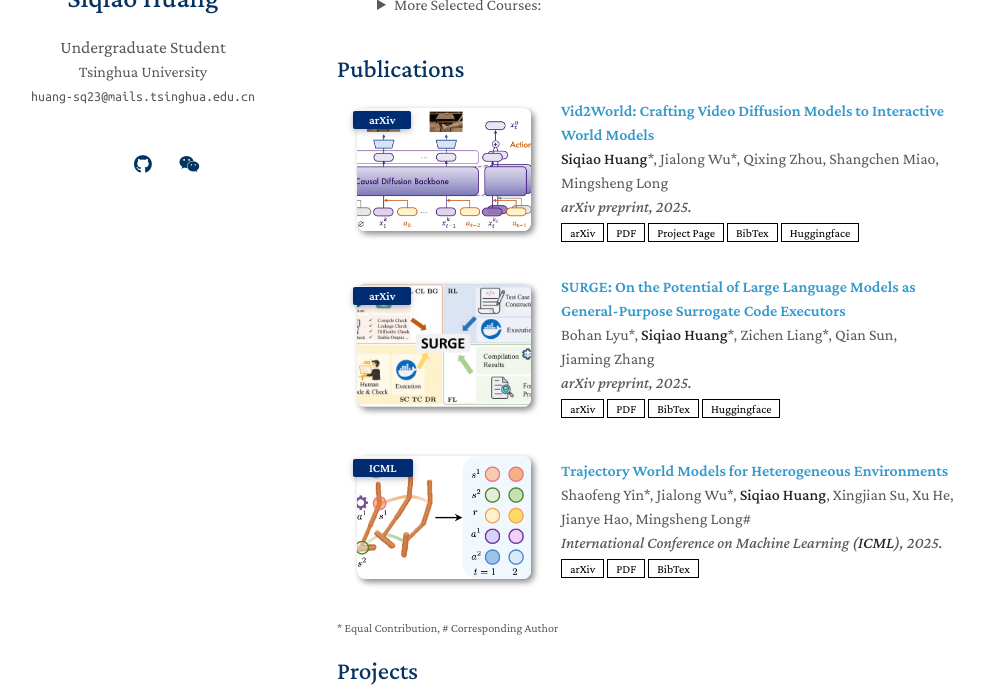
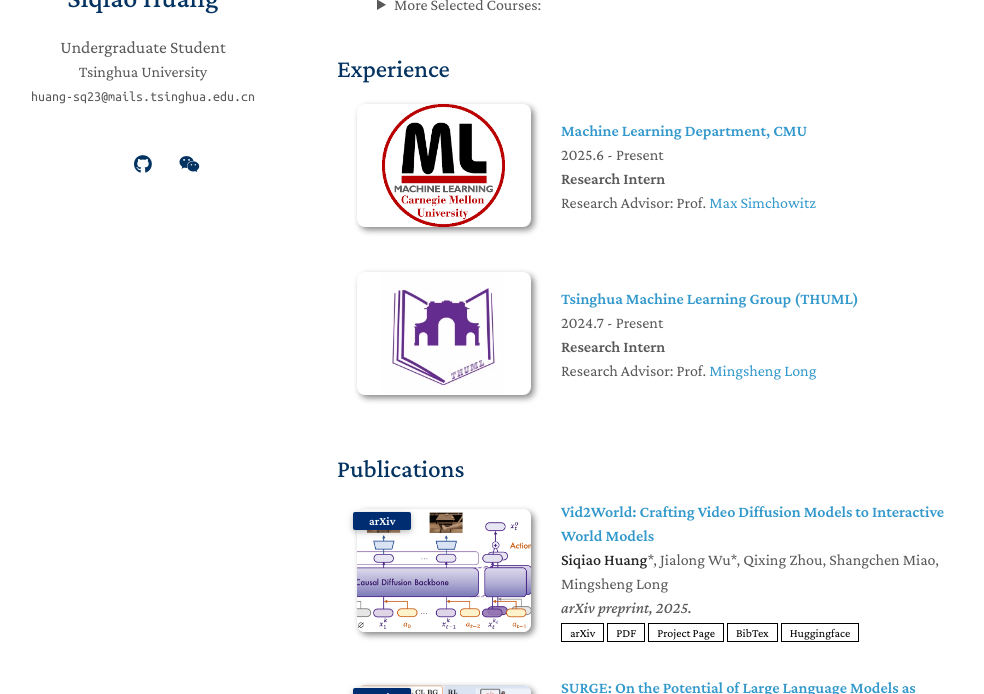
Before and after one commit to knightnemo/knightnemo.github.io, a Jekyll site: the page built from index.md, in a window 1280 px wide and 900 px high, scrolled down 764 px, cut to the strip 206-900 px from the top of the window. Shown: the whole strip, without its empty margins (133-1117 px from the left). Built offline with Jekyll 4.4.1, drawn with Linux system fonts in a browser that asks for light colours; a style sheet for code colours, icons or effects is not loaded; our own code applies the rules of GitHub Pages for plain Markdown files.

```diff
--- /dev/null
+++ b/_data/experience.yml
@@ -0,0 +1,11 @@
+main:
+  - title: "Machine Learning Department, CMU"
+    image: ./assets/img/mld_cmu.png
+    description: "<b>Research Intern</b> <br> Research Advisor: Prof. <a href='https://msimchowitz.github.io/'>Max Simchowitz</a>"
+    time: "2025.6 - Present"
+    page: https://msimchowitz.github.io/
+  - title: "Tsinghua Machine Learning Group (THUML)"
+    image: ./assets/img/thuml.png
+    description: "<b>Research Intern</b> <br> Research Advisor: Prof. <a href='https://ise.thss.tsinghua.edu.cn/~mlong/'>Mingsheng Long</a>"
+    time: "2024.7 - Present"
+    page: https://github.com/thuml
--- /dev/null
+++ b/_includes/experience.md
@@ -0,0 +1,50 @@
+<h2 id="experience" style="margin: 2px 0px -15px;">Experience</h2>
+
+<div class="publications">
+<ol class="bibliography">
+
+{% for link in site.data.experience.main %}
+
+<li>
+<div class="pub-row">
+  <div class="col-sm-3 abbr" style="position: relative;padding-right: 15px;padding-left: 15px;">
+    {% if link.image %}
+    <img src="{{ link.image }}" class="teaser img-fluid z-depth-1" style="width: 200; height=40%; object-fit: contain;">
+    {% if link.conference_short %}
+    <abbr class="badge">{{ link.conference_short }}</abbr>
+    {% endif %}
+    {% endif %}
+  </div>
+  <div class="col-sm-9" style="position: relative;padding-right: 15px;padding-left: 20px;">
+      <div class="title"><a href="{{ link.page }}">{{ link.title }}</a></div>
+      {% if link.time %}
+      <div class="time">
+      {{ link.time }}
+      </div>
+      {% endif %}
+      {% if link.description %}
+      <div class="description">
+      {{ link.description }}
+      {% endif %}
+      {% if link.language %}
+      <div class="language">
+      <strong>Language: </strong>{{ link.language }}</div>
+      {% endif %}
+      </div>
+    <div class="links">
+      <!-- {% if link.page %}
+      <a href="{{ link.page }}" class="btn btn-sm z-depth-0" role="button" target="_blank" style="font-size:12px;">Lab Website</a>
+      {% endif %} -->
+      {% if link.others %}
+      {{ link.others }}
+      {% endif %}
+    </div>
+  </div>
+</div>
+</li>
+<br>
+
+{% endfor %}
+
+</ol>
+</div>
--- a/index.md
+++ b/index.md
@@ -80,6 +80,7 @@
     **Selected Courses:** <code style="font-size: 0.75em; display: block; margin-left: 1.5em; margin-top: 0.5em; color: gray;">Natural Language Processing <span style="color: Maroon;">(A+)</span>, Algebra and Computation <span style="color: Maroon;">(A+, Top 1)</span>,<br> Fundamentals of Programming <span style="color: Maroon;">(A+)</span>, Multi-modal Machine Learning <span style="color: orange;">(A)</span>,<br> Deep Learning <span style="color: orange;">(A)</span>, Computer Vision <span style="color: orange;">(A)</span>, Introduction to Computer Systems <span style="color: orange;">(A)</span>.</code>
     <details><summary>More Selected Courses:</summary> <code style="font-size: 0.75em; display: block; margin-left: 1.5em; margin-top: 0em; color: gray;">Basic Principles of Marxism <span style="color: Maroon;">(A+)</span>, The History of Western Music <span style="color: Maroon;">(A+)</span>,<br>Discrete Mathematics II <span style="color: orange;">(A)</span>, Fundamentals of Computer Science <span style="color: orange;">(A)</span>, <br>Advanced Topics in Linear Algebra <span style="color: orange;">(A)</span>, Calculus-A II <span style="color: orange;">(A)</span>, Physics I <span style="color: orange;">(A)</span>.</code></details>
 
+{% include_relative _includes/experience.md %}
 {% include_relative _includes/publications.md %}
 {% include_relative _includes/projects.md %}
 
```
Also changed, not shown: assets/img/mld_cmu.png (added), assets/img/mld_cmu2.png (added), assets/img/thuml.png (added).
